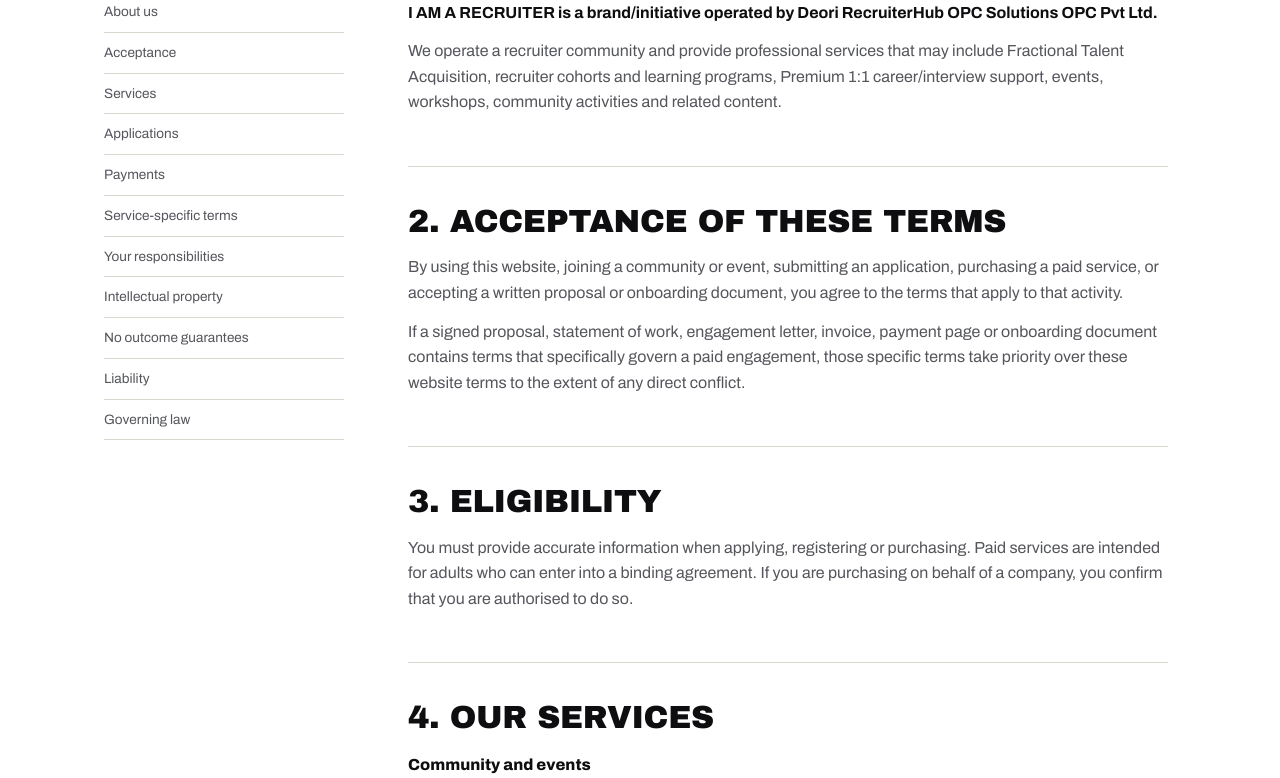
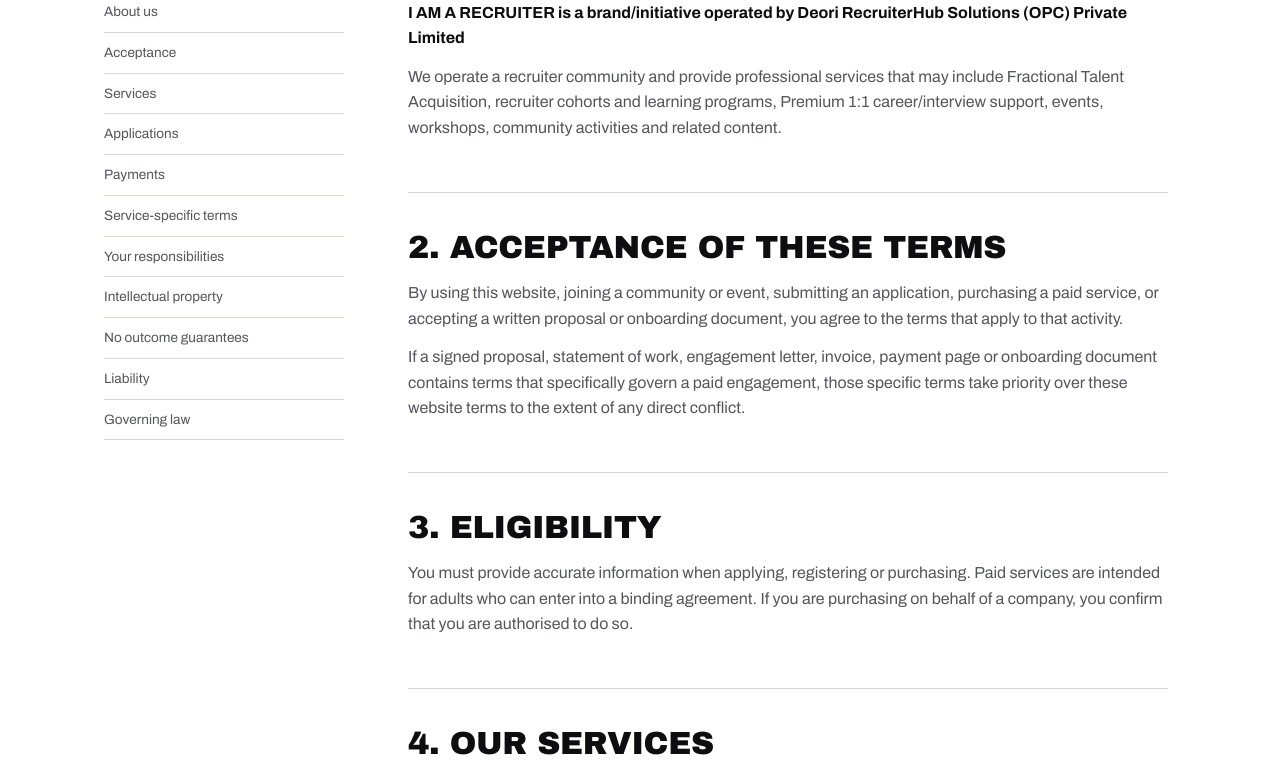
Before and after one commit to rajdeori2019/iamarecruiter-site, a website: page public/terms.html in a window 1280 px wide. Shown: the part 681-1459 px from the top of the page. Drawn offline with Linux system fonts and the light colour scheme.

Commit message:
Correct legal company name in terms

```diff
--- a/public/terms.html
+++ b/public/terms.html
@@ -15,7 +15,7 @@
 <main>
 <section class="legal-hero"><div class="container"><div class="eyebrow">Legal</div><h1>Terms of Service</h1><p class="lede">These terms govern use of the I AM A RECRUITER website, community activities, events and paid professional services unless a separate written agreement states otherwise.</p><p class="legal-meta">Last updated: 3 September 2026 · Effective: 3 September 2026</p></div></section>
 <section class="section"><div class="container legal-layout"><aside class="legal-toc"><b>On this page</b><a href="#about">About us</a><a href="#acceptance">Acceptance</a><a href="#services">Services</a><a href="#applications">Applications</a><a href="#payments">Payments</a><a href="#specific">Service-specific terms</a><a href="#conduct">Your responsibilities</a><a href="#ip">Intellectual property</a><a href="#outcomes">No outcome guarantees</a><a href="#liability">Liability</a><a href="#law">Governing law</a></aside><article class="legal-copy">
-<section class="legal-section" id="about"><h2>1. About I AM A RECRUITER</h2><p><strong>I AM A RECRUITER is a brand/initiative operated by Deori RecruiterHub OPC Solutions OPC Pvt Ltd.</strong></p><p>We operate a recruiter community and provide professional services that may include Fractional Talent Acquisition, recruiter cohorts and learning programs, Premium 1:1 career/interview support, events, workshops, community activities and related content.</p></section>
+<section class="legal-section" id="about"><h2>1. About I AM A RECRUITER</h2><p><strong>I AM A RECRUITER is a brand/initiative operated by Deori RecruiterHub Solutions (OPC) Private Limited</strong></p><p>We operate a recruiter community and provide professional services that may include Fractional Talent Acquisition, recruiter cohorts and learning programs, Premium 1:1 career/interview support, events, workshops, community activities and related content.</p></section>
 <section class="legal-section" id="acceptance"><h2>2. Acceptance of these terms</h2><p>By using this website, joining a community or event, submitting an application, purchasing a paid service, or accepting a written proposal or onboarding document, you agree to the terms that apply to that activity.</p><p>If a signed proposal, statement of work, engagement letter, invoice, payment page or onboarding document contains terms that specifically govern a paid engagement, those specific terms take priority over these website terms to the extent of any direct conflict.</p></section>
 <section class="legal-section"><h2>3. Eligibility</h2><p>You must provide accurate information when applying, registering or purchasing. Paid services are intended for adults who can enter into a binding agreement. If you are purchasing on behalf of a company, you confirm that you are authorised to do so.</p></section>
 <section class="legal-section" id="services"><h2>4. Our services</h2><h3>Community and events</h3><p>Community membership, content, live sessions and events may be free or paid. Event format, date, availability and access conditions are communicated for the relevant event.</p><h3>Recruiter Cohort</h3><p>The AI-Enabled Strategic Talent Advisor Cohort is an implementation-led learning program for working recruiters. Current batch details, fees, schedule, inclusions and qualification criteria are shown on the relevant Cohort page or payment/onboarding communication.</p><h3>Premium 1:1</h3><p>Premium 1:1 services provide personalised career and interview support. The current Interview Conversion Intensive is role-specific preparation built around diagnosis, calibration, evidence, mock practice and correction. Scope is confirmed before payment.</p><h3>Fractional Talent Acquisition</h3><p>Fractional TA is a business-to-business advisory and execution service. Scope, fees, timelines, deliverables, client responsibilities, confidentiality and termination terms should be set out in the relevant proposal, statement of work or engagement agreement.</p></section>
@@ -32,9 +32,9 @@
 <section class="legal-section"><h2>15. Changes, suspension and discontinuation</h2><p>We may update website content, program formats, future pricing or service availability. For a paid engagement already accepted, material changes to agreed scope are handled through the applicable written terms or mutual agreement.</p><p>We may suspend access for material breach, non-payment, unlawful activity, abusive conduct or security risk.</p></section>
 <section class="legal-section" id="law"><h2>16. Governing law and disputes</h2><p>These website terms are governed by the laws of India. Subject to applicable consumer protections and any mandatory jurisdiction rules, courts at Bangalore, Karnataka will have jurisdiction over disputes relating to these website terms. A separate written business agreement may provide its own dispute-resolution terms.</p></section>
 <section class="legal-section"><h2>17. Changes to these terms</h2><p>We may update these Terms of Service as our services or legal requirements change. The latest version and effective date will be posted on this page. Terms already agreed for a specific paid engagement will continue to be governed by the applicable agreement unless both sides agree otherwise or law requires a change.</p></section>
-<section class="legal-section"><h2>18. Contact</h2><div class="legal-card"><p><strong>I AM A RECRUITER</strong><br>A brand/initiative operated by Deori RecruiterHub OPC Solutions OPC Pvt Ltd.</p><p>GM Infinite, A114, E Block, 1st Floor,<br>Thirupalya Road, Electronic City Phase 1,<br>Bangalore – 560100, Karnataka, India</p><p>Email: <a href="mailto:hello@iamarecruiter.in">hello@iamarecruiter.in</a><br>Phone / WhatsApp: <a href="tel:+919742944825">+91 97429 44825</a></p></div></section>
+<section class="legal-section"><h2>18. Contact</h2><div class="legal-card"><p><strong>I AM A RECRUITER</strong><br>A brand/initiative operated by Deori RecruiterHub Solutions (OPC) Private Limited</p><p>GM Infinite, A114, E Block, 1st Floor,<br>Thirupalya Road, Electronic City Phase 1,<br>Bangalore – 560100, Karnataka, India</p><p>Email: <a href="mailto:hello@iamarecruiter.in">hello@iamarecruiter.in</a><br>Phone / WhatsApp: <a href="tel:+919742944825">+91 97429 44825</a></p></div></section>
 </article></div></section>
 </main>
-<footer class="site-footer"><div class="container"><div class="site-footer__top"><div class="site-footer__brand"><img src="/assets/logo_trimmed.png" alt="I AM A RECRUITER"><p class="text-muted" style="max-width:360px;font-size:.9rem;">Recruiter community, learning and professional services.</p></div><div class="site-footer__social"><a href="/contact.html">Contact</a><a href="/privacy.html">Privacy</a><a href="/terms.html">Terms</a><a href="/cancellation.html">Refunds</a></div></div><div class="site-footer__legal"><span>&copy; <span id="year"></span> I AM A RECRUITER&trade;</span><span>Operated by Deori RecruiterHub OPC Solutions OPC Pvt Ltd.</span></div></div></footer>
+<footer class="site-footer"><div class="container"><div class="site-footer__top"><div class="site-footer__brand"><img src="/assets/logo_trimmed.png" alt="I AM A RECRUITER"><p class="text-muted" style="max-width:360px;font-size:.9rem;">Recruiter community, learning and professional services.</p></div><div class="site-footer__social"><a href="/contact.html">Contact</a><a href="/privacy.html">Privacy</a><a href="/terms.html">Terms</a><a href="/cancellation.html">Refunds</a></div></div><div class="site-footer__legal"><span>&copy; <span id="year"></span> I AM A RECRUITER&trade;</span><span>Operated by Deori RecruiterHub Solutions (OPC) Private Limited</span></div></div></footer>
 <script>document.getElementById('year').textContent=new Date().getFullYear();</script><script src="/js/site.js"></script>
 </body></html>
```
